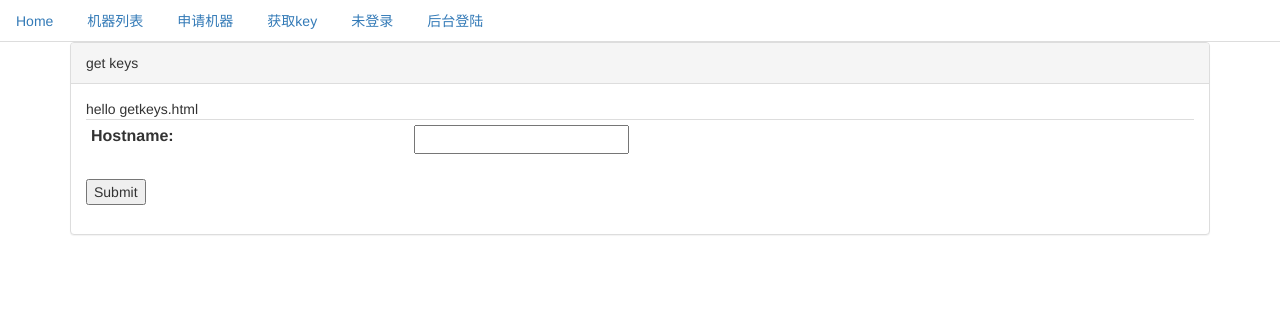
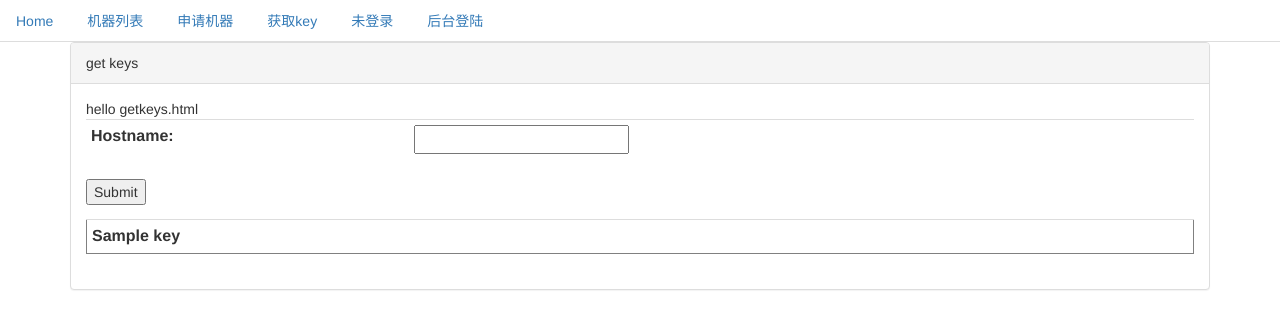
Before and after one commit to gqdw/zm_cmdb, a Django app: template zm_cmdb/main/templates/getkeys.html in a window 1280 px wide. Shown: the top 329 px of the page. Run offline with Django 3.2, Linux system fonts and the light colour scheme; tables that the repository leaves empty hold one stand-in row (values such as "Sample post"); the template is opened without the code that fills it: values that come from a table or form of the project are taken from there, most other values are stand-ins (such as "Sample title", 1, 10 or a date in 2020); lists and menus that the app fills with data are empty; parts of the project's set-up code (start-up, migrations or seed data) failed here and were passed over; some libraries are stand-ins or nearby versions.

Commit message:
add keys

```diff
--- a/zm_cmdb/main/templates/getkeys.html
+++ b/zm_cmdb/main/templates/getkeys.html
@@ -27,6 +27,17 @@ hello getkeys.html
         </table>
         <input type="submit" value="Submit">
     </form>
+
+    {% if keys %}
+        <table border="1" class="table table-condensed">
+    {% for key in keys %}
+        <tr>
+                <th>{{ key }} </th>
+        </tr>
+    {% endfor %}
+    </table>
+    {% endif %}
+
 </body>
 </div>
 </html>
```
